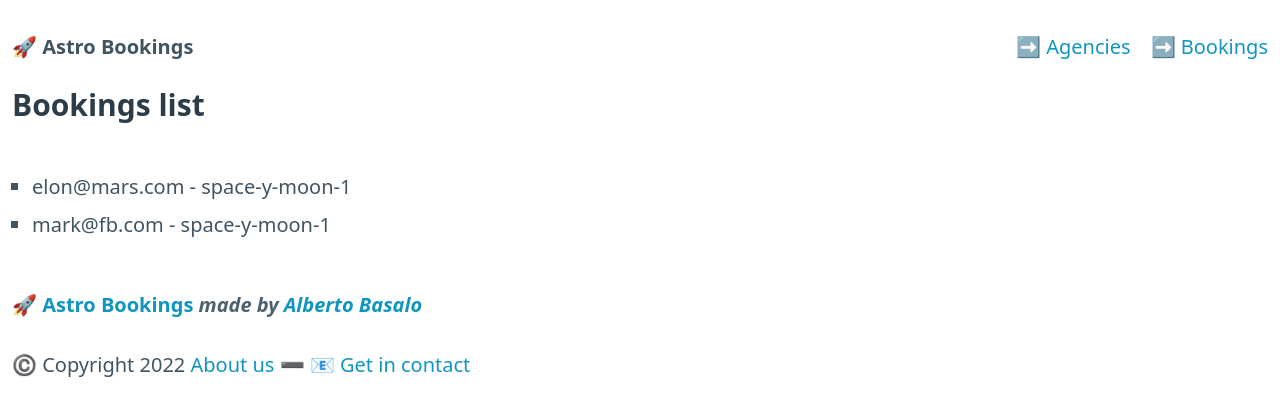
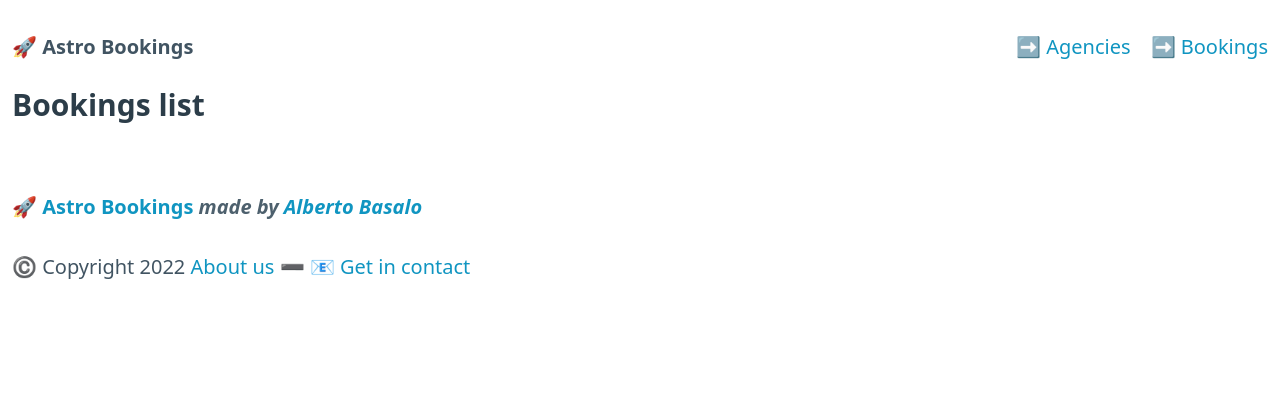
Before and after one commit to AlbertoBasaloLabs/softtek-angular_intro-noviembre, an Angular app: page /bookings in a window 1280 px wide. Shown: the top 416 px of the page. Built offline with nearby package versions, Linux system fonts and the light colour scheme; data requests are answered from the project's data file.

Commit message:
feat: delete booking

```diff
--- a/database/db.json
+++ b/database/db.json
@@ -19,32 +19,7 @@
       "status": "Pending"
     }
   ],
-  "bookings": [
-    {
-      "tripId": "space-y-moon-1",
-      "customerEmail": "elon@mars.com",
-      "gender": "male",
-      "seats": 2,
-      "premiumFood": true,
-      "paymentMethod": "cash",
-      "date": "Fri, 18 Nov 2022 12:31:33 GMT",
-      "status": "confirmed",
-      "acceptedTerms": true,
-      "id": 1
-    },
-    {
-      "tripId": "space-y-moon-1",
-      "customerEmail": "mark@fb.com",
-      "gender": "male",
-      "seats": 1,
-      "premiumFood": false,
-      "paymentMethod": "crypto",
-      "date": "Fri, 18 Nov 2022 12:38:39 GMT",
-      "status": "pending",
-      "acceptedTerms": true,
-      "id": 2
-    }
-  ],
+  "bookings": [],
   "trips": [
     {
       "id": "space-y-moon-1",
--- a/database/routes.json
+++ b/database/routes.json
@@ -1,5 +1,5 @@
 {
   "agencies": 666,
   "trips": 666,
-  "bookings": 600
+  "bookings": 666
 }
--- a/src/app/routes/bookings/bookings.component.ts
+++ b/src/app/routes/bookings/bookings.component.ts
@@ -9,6 +9,7 @@ import { ApiService } from "src/app/services/api.service";
     <ul>
       <li *ngFor="let booking of bookings">
         {{ booking.customerEmail }} - {{ booking.tripId }}
+        <button (click)="onDeleteClick(booking.id)">🗑️</button>
       </li>
     </ul>
     <pre>{{ errorMessage }}</pre>
@@ -40,4 +41,17 @@ export class BookingsComponent implements OnInit {
       error: (error) => (this.errorMessage = error.message),
     });
   }
+
+  onDeleteClick(bookingId: string) {
+    console.log("Deleting booking for trip: ", bookingId);
+    this.api.deleteBooking$(bookingId).subscribe({
+      next: () =>
+        (this.bookings = this.bookings.filter((b) => b.id !== bookingId)),
+      error: (error) => (this.errorMessage = error.message),
+    });
+  }
 }
+// this.api.deleteBooking$(bookingId).subscribe({
+//   next: () => (this.bookings = this.bookings.filter((b) => b.id !== bookingId)),
+//   error: (error) => (this.errorMessage = error.message),
+// });
--- a/src/app/services/api.service.ts
+++ b/src/app/services/api.service.ts
@@ -22,6 +22,9 @@ export class ApiService {
   postBooking$(booking: Booking) {
     return this.http.post<Booking>(this.apiUrl + "/bookings", booking);
   }
+  deleteBooking$(tripId: string) {
+    return this.http.delete(this.apiUrl + "/bookings/" + tripId);
+  }
 
   getTrips$() {
     return this.http.get<Trip[]>(this.apiUrl + "/trips");
```
